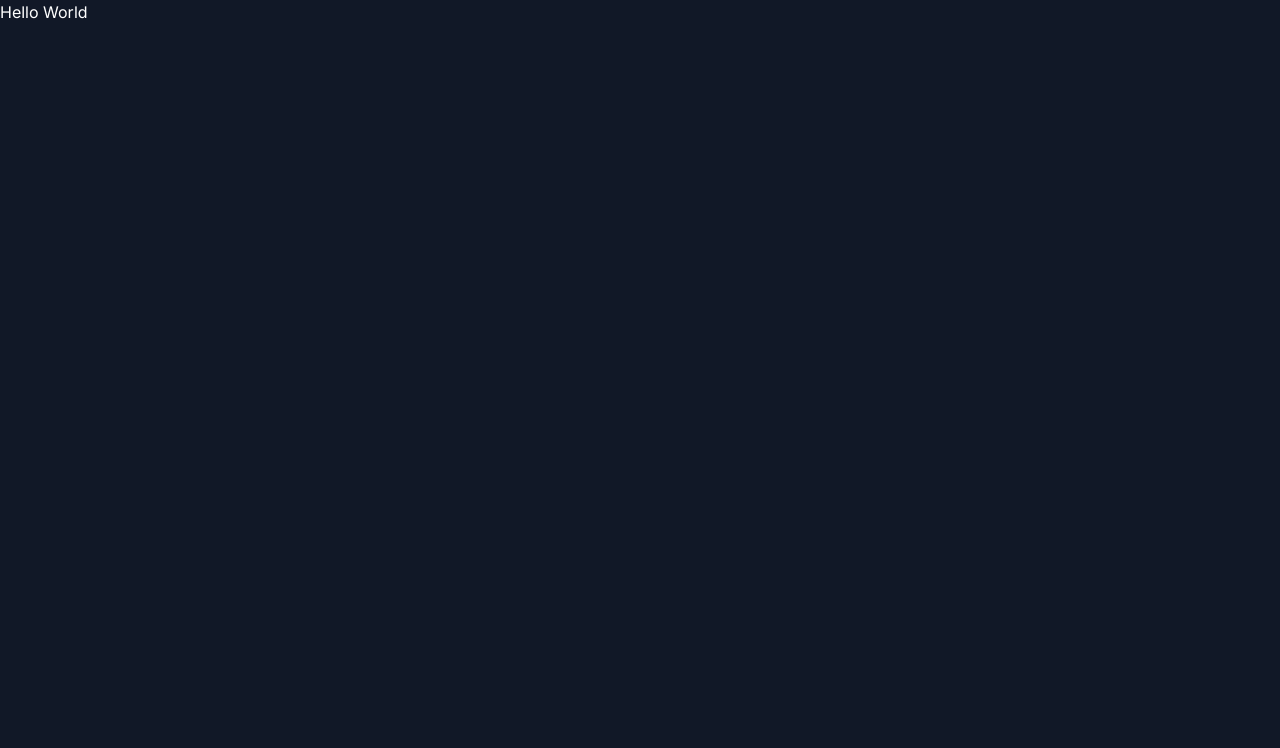
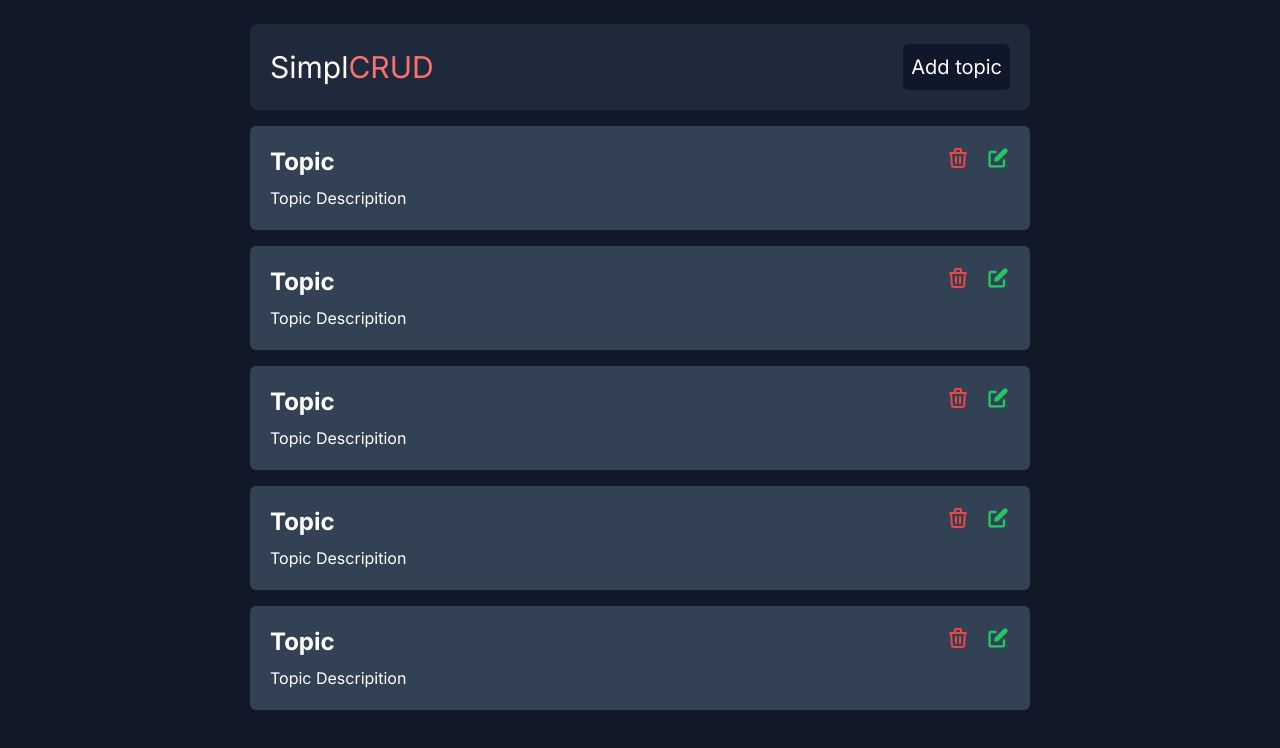
Before and after one commit to DanishQ1011/simplCRUD, a Next.js app: page / in a window 1280 px wide. Shown: the top 748 px of the page. Built offline with nearby package versions, Linux system fonts and the light colour scheme.

Commit message:
Frontend of SimplCRUD done

```diff
--- /dev/null
+++ b/src/app/components/Navbar.jsx
@@ -0,0 +1,10 @@
+import Link from "next/link";
+
+export default function Navbar() {
+    return (
+        <nav className="flex justify-between items-center bg-slate-800 rounded-lg p-5 mt-6 text-white ">
+            <Link className="text-[30px]" href={'/'}>Simpl<span className="text-red-400">CRUD</span></Link>
+            <Link className=" bg-slate-900 text-[20px] p-2 rounded-md hover:text-red-400" href={'/addTopic'}>Add topic</Link>
+        </nav>
+    )
+}
--- /dev/null
+++ b/src/app/components/RemoveBtn.jsx
@@ -0,0 +1,9 @@
+import { HiOutlineTrash } from "react-icons/hi";
+
+export default function RemoveBtn(){
+    return(
+        <button className="text-red-500">
+            <HiOutlineTrash size={24} />
+        </button>
+    )
+}
--- /dev/null
+++ b/src/app/components/TopicsList.jsx
@@ -0,0 +1,23 @@
+import RemoveBtn from "./RemoveBtn";
+import { HiPencilAlt } from "react-icons/hi";
+import Link from "next/link";
+
+export default function TopicsList(){
+    return (
+        <div className="mt-4 p-5 flex justify-between rounded-md bg-slate-700">
+            <div>
+                <h3 className="text-2xl font-bold">Topic</h3>
+                <div className="mt-2">Topic Descripition</div>
+            </div>
+
+            <div className="flex gap-4 items-start">
+                <RemoveBtn/>
+                <button className="text-green-500">
+                    <Link href={"/editTopic/123"}>
+                        <HiPencilAlt size={24}/>
+                    </Link>
+                </button>
+            </div>
+        </div>
+    )
+}
--- a/src/app/layout.js
+++ b/src/app/layout.js
@@ -1,17 +1,20 @@
 import { Inter } from 'next/font/google'
 import './globals.css'
+import Navbar from './components/Navbar'
 
 const inter = Inter({ subsets: ['latin'] })
 
 export const metadata = {
-  title: 'Create Next App',
-  description: 'Generated by create next app',
+  title: 'SimplCRUD',
+  description: 'Generated by next app',
 }
 
 export default function RootLayout({ children }) {
   return (
     <html lang="en">
-      <body className={`${inter.className} bg-gray-900`}>{children}</body>
+      <body className={`${inter.className} bg-gray-900 text-white mx-[250px]`}>
+        <Navbar/>
+        {children}</body>
     </html>
   )
 }
--- a/src/app/page.js
+++ b/src/app/page.js
@@ -1,7 +1,11 @@
+import TopicsList from "./components/TopicsList";
+
 export default function Home(){
   return <>
-  <h1 className="text-white">
-    Hello World
-  </h1>
+  <TopicsList/>
+  <TopicsList/>
+  <TopicsList/>
+  <TopicsList/>
+  <TopicsList/>
   </>
 }
```
